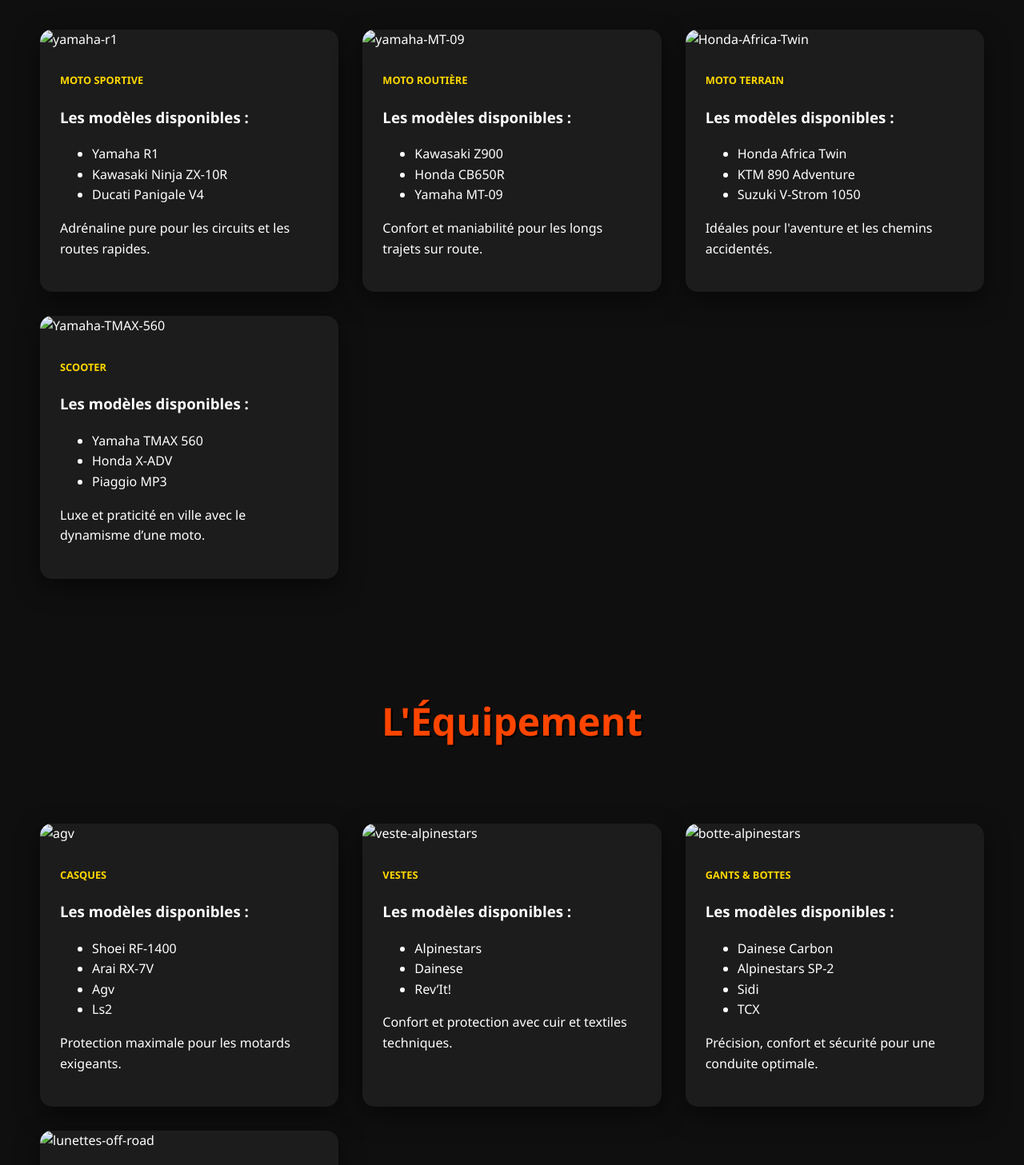
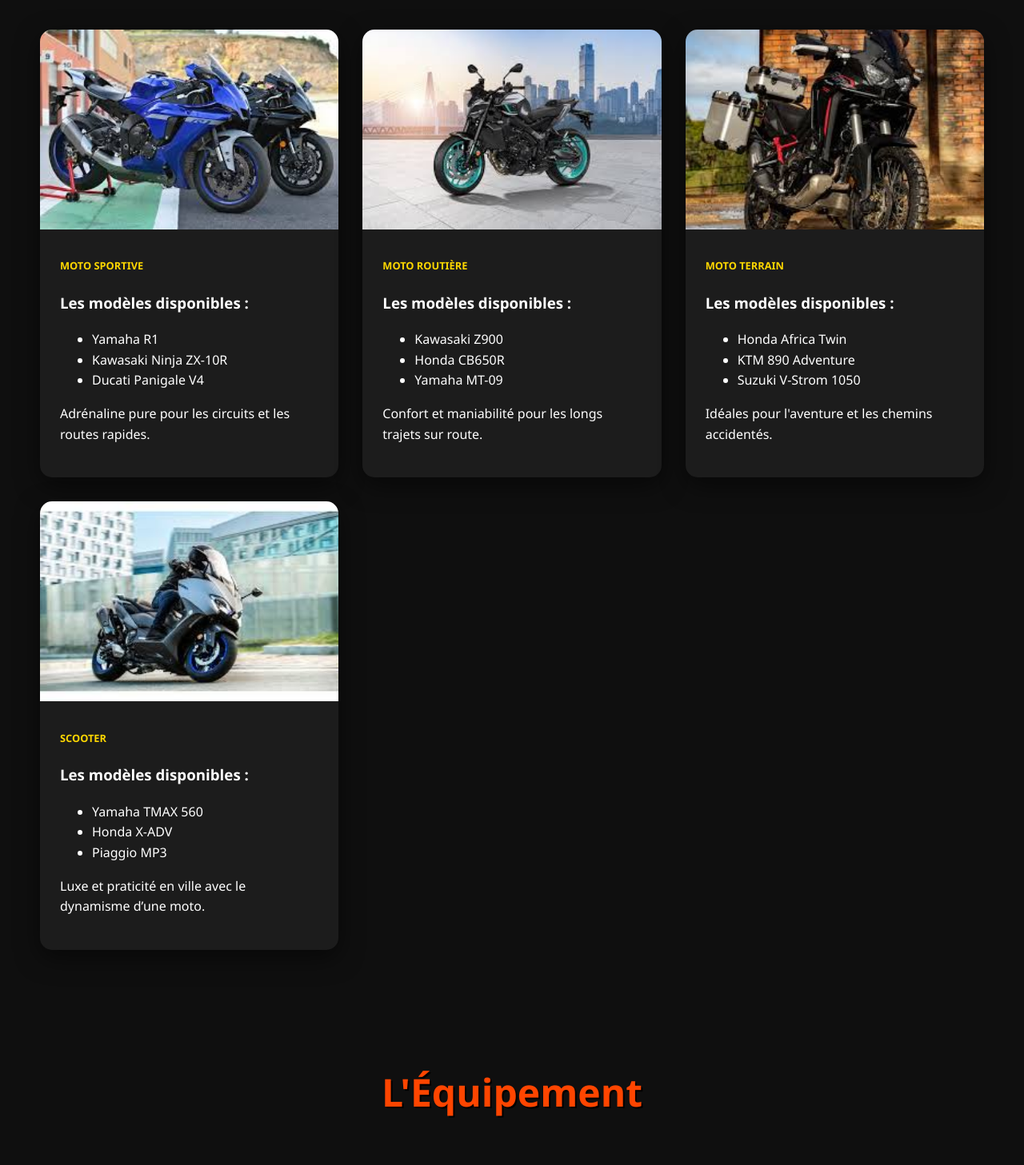
Before and after one commit to gharebkaoutar-code/mon-site-web, a plain HTML site: page index.html in a window 1280 px wide. Shown: the part 1508-2965 px from the top of the page at 80% size. Drawn offline with Linux system fonts and the light colour scheme.

Commit message:
Update index.html

```diff
--- a/index.html
+++ b/index.html
@@ -62,7 +62,7 @@
 
             <!-- Moto Sportive -->
             <article class="card">
-              <img src="images/yamaha-r1.jfif" alt="yamaha-r1">
+              <img src="yamaha-r1.jfif" alt="yamaha-r1">
                 <div class="card-content">
                     <span class="category">Moto Sportive</span>
                     <h3>Les modèles disponibles :</h3>
@@ -77,7 +77,7 @@
 
             <!-- Moto Routière -->
             <article class="card">
-              <img src="images/yamaha-MT-09.jfif" alt="yamaha-MT-09">
+              <img src="yamaha-MT-09.jfif" alt="yamaha-MT-09">
                 <div class="card-content">
                     <span class="category">Moto Routière</span>
                     <h3>Les modèles disponibles :</h3>
@@ -92,7 +92,7 @@
 
             <!-- Moto Terrain  -->
             <article class="card">
-              <img src="images/Honda-Africa-Twin.jfif" alt="Honda-Africa-Twin">
+              <img src="Honda-Africa-Twin.jfif" alt="Honda-Africa-Twin">
                 <div class="card-content">
                     <span class="category">Moto terrain</span>
                     <h3>Les modèles disponibles :</h3>
@@ -107,7 +107,7 @@
 
             <!-- Scooter -->
             <article class="card">
-              <img src="images/Yamaha-TMAX-560.jfif" alt="Yamaha-TMAX-560">
+              <img src="Yamaha-TMAX-560.jfif" alt="Yamaha-TMAX-560">
                 <div class="card-content">
                     <span class="category">Scooter</span>
                     <h3>Les modèles disponibles :</h3>
@@ -129,7 +129,7 @@
         <div class="grid-container">
 
             <article class="card">
-              <img src="images/agv-k1.webp" alt="agv">
+              <img src="agv-k1.webp" alt="agv">
                 <div class="card-content">
                     <span class="category">Casques</span>
                     <h3>Les modèles disponibles :</h3>
@@ -146,7 +146,7 @@
 
             <!-- Vestes -->
             <article class="card">
-              <img src="images/veste-alpinestars.webp" alt="veste-alpinestars">
+              <img src="veste-alpinestars.webp" alt="veste-alpinestars">
                 <div class="card-content">
                     <span class="category">Vestes</span>
                     <h3>Les modèles disponibles :</h3>
@@ -161,7 +161,7 @@
 
             <!-- Gants et Bottes -->
             <article class="card">
-              <img src="images/botte-alpinestars.jfif" alt="botte-alpinestars">
+              <img src="botte-alpinestars.jfif" alt="botte-alpinestars">
                 <div class="card-content">
                     <span class="category">Gants & Bottes</span>
                     <h3>Les modèles disponibles :</h3>
@@ -177,7 +177,7 @@
 
             <!-- Lunettes / Masques et Protections -->
             <article class="card">
-              <img src="images/lunettes-off-road.jfif" alt="lunettes-off-road">
+              <img src="lunettes-off-road.jfif" alt="lunettes-off-road">
                 <div class="card-content">
                     <span class="category">Lunettes / Masques & Protections</span>
                     <h3>Les plus connus :</h3>
```
